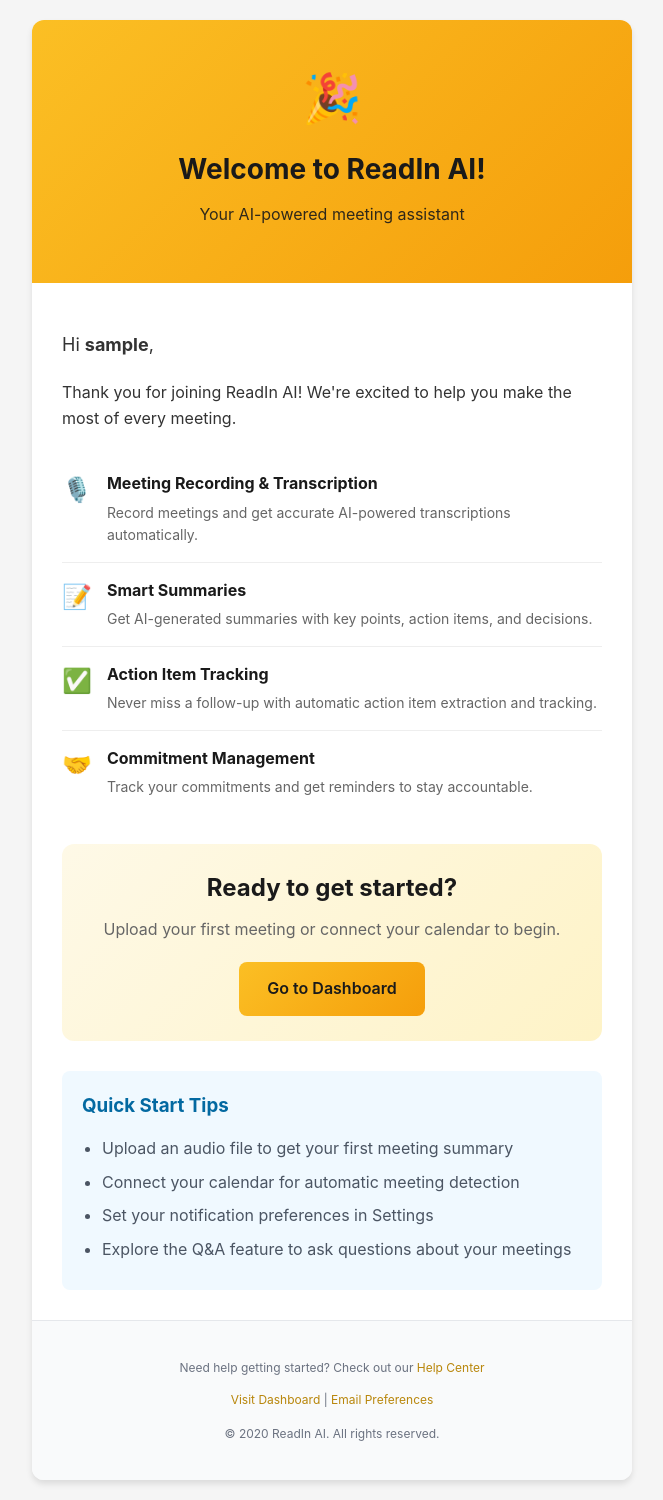
After one commit to derickjoseph8/readin-ai, a Python web app: template backend/templates/welcome.html in a window 1280 px wide. The commit adds this page. Shown: the whole page, without its empty margins (308-971 px from the left). Run offline with Jinja, Linux system fonts and the light colour scheme; the template is opened without the code that fills it: most values are stand-ins (such as "Sample title", 1, 10 or a date in 2020).

Commit message:
Add password reset flow and improved email templates
- Add forgot-password and reset-password API endpoints
- Create welcome.html and password_reset.html email templates
- Update all email templates with light backgrounds and user name greetings
- Add password_reset_token and password_reset_expires fields to User model
- Send welcome email on user registration
- Send security alert on password reset

Co-Authored-By: Claude Opus 4.5 <noreply@anthropic.com>

```diff
--- a/backend/models.py
+++ b/backend/models.py
@@ -164,6 +164,10 @@ class User(Base):
     # Account deletion scheduling
     deletion_requested = Column(Boolean, default=False)
     deletion_scheduled = Column(DateTime, nullable=True)
+
+    # Password reset
+    password_reset_token = Column(String(64), nullable=True, index=True)
+    password_reset_expires = Column(DateTime, nullable=True)
 
     # Additional user tracking
     last_login = Column(DateTime, nullable=True)
--- /dev/null
+++ b/backend/templates/welcome.html
@@ -0,0 +1,204 @@
+<!DOCTYPE html>
+<html>
+<head>
+    <meta charset="utf-8">
+    <meta name="viewport" content="width=device-width, initial-scale=1.0">
+    <title>Welcome to ReadIn AI</title>
+    <style>
+        body {
+            font-family: -apple-system, BlinkMacSystemFont, 'Segoe UI', Roboto, Oxygen, Ubuntu, sans-serif;
+            line-height: 1.6;
+            color: #333;
+            max-width: 600px;
+            margin: 0 auto;
+            padding: 0;
+            background-color: #f5f5f5;
+        }
+        .container {
+            background: #ffffff;
+            margin: 20px auto;
+            border-radius: 12px;
+            overflow: hidden;
+            box-shadow: 0 4px 6px rgba(0, 0, 0, 0.1);
+        }
+        .header {
+            background: linear-gradient(135deg, #fbbf24, #f59e0b);
+            color: #1a1a1a;
+            padding: 40px 30px;
+            text-align: center;
+        }
+        .header .icon {
+            font-size: 48px;
+            margin-bottom: 10px;
+        }
+        .header h1 {
+            margin: 0;
+            font-size: 28px;
+        }
+        .header .subtitle {
+            margin-top: 10px;
+            font-size: 16px;
+            opacity: 0.9;
+        }
+        .content {
+            padding: 30px;
+        }
+        .greeting {
+            font-size: 18px;
+            margin-bottom: 20px;
+        }
+        .feature-list {
+            margin: 25px 0;
+        }
+        .feature {
+            display: flex;
+            align-items: flex-start;
+            padding: 15px 0;
+            border-bottom: 1px solid #eee;
+        }
+        .feature:last-child {
+            border-bottom: none;
+        }
+        .feature .icon {
+            font-size: 24px;
+            margin-right: 15px;
+            flex-shrink: 0;
+        }
+        .feature .text h3 {
+            margin: 0 0 5px 0;
+            font-size: 16px;
+            color: #1a1a1a;
+        }
+        .feature .text p {
+            margin: 0;
+            font-size: 14px;
+            color: #666;
+        }
+        .cta-section {
+            text-align: center;
+            margin: 30px 0;
+            padding: 25px;
+            background: linear-gradient(135deg, #fef9e7, #fef3c7);
+            border-radius: 12px;
+        }
+        .cta-section h2 {
+            margin: 0 0 10px 0;
+            color: #1a1a1a;
+        }
+        .cta-section p {
+            margin: 0 0 20px 0;
+            color: #666;
+        }
+        .btn {
+            display: inline-block;
+            background: linear-gradient(135deg, #fbbf24, #f59e0b);
+            color: #1a1a1a;
+            padding: 14px 28px;
+            border-radius: 8px;
+            text-decoration: none;
+            font-weight: 600;
+        }
+        .tips-section {
+            background: #f0f9ff;
+            border-radius: 8px;
+            padding: 20px;
+            margin-top: 25px;
+        }
+        .tips-section h3 {
+            margin: 0 0 15px 0;
+            color: #0369a1;
+        }
+        .tips-section ul {
+            margin: 0;
+            padding-left: 20px;
+        }
+        .tips-section li {
+            margin: 8px 0;
+            color: #4b5563;
+        }
+        .footer {
+            background: #f9fafb;
+            color: #6b7280;
+            padding: 25px;
+            text-align: center;
+            font-size: 12px;
+            border-top: 1px solid #e5e7eb;
+        }
+        .footer a {
+            color: #b8860b;
+            text-decoration: none;
+        }
+    </style>
+</head>
+<body>
+    <div class="container">
+        <div class="header">
+            <div class="icon">🎉</div>
+            <h1>Welcome to ReadIn AI!</h1>
+            <p class="subtitle">Your AI-powered meeting assistant</p>
+        </div>
+
+        <div class="content">
+            <p class="greeting">Hi <strong>{{ user_name }}</strong>,</p>
+
+            <p>Thank you for joining ReadIn AI! We're excited to help you make the most of every meeting.</p>
+
+            <div class="feature-list">
+                <div class="feature">
+                    <span class="icon">🎙️</span>
+                    <div class="text">
+                        <h3>Meeting Recording & Transcription</h3>
+                        <p>Record meetings and get accurate AI-powered transcriptions automatically.</p>
+                    </div>
+                </div>
+                <div class="feature">
+                    <span class="icon">📝</span>
+                    <div class="text">
+                        <h3>Smart Summaries</h3>
+                        <p>Get AI-generated summaries with key points, action items, and decisions.</p>
+                    </div>
+                </div>
+                <div class="feature">
+                    <span class="icon">✅</span>
+                    <div class="text">
+                        <h3>Action Item Tracking</h3>
+                        <p>Never miss a follow-up with automatic action item extraction and tracking.</p>
+                    </div>
+                </div>
+                <div class="feature">
+                    <span class="icon">🤝</span>
+                    <div class="text">
+                        <h3>Commitment Management</h3>
+                        <p>Track your commitments and get reminders to stay accountable.</p>
+                    </div>
+                </div>
+            </div>
+
+            <div class="cta-section">
+                <h2>Ready to get started?</h2>
+                <p>Upload your first meeting or connect your calendar to begin.</p>
+                <a href="{{ dashboard_url }}" class="btn">Go to Dashboard</a>
+            </div>
+
+            <div class="tips-section">
+                <h3>Quick Start Tips</h3>
+                <ul>
+                    <li>Upload an audio file to get your first meeting summary</li>
+                    <li>Connect your calendar for automatic meeting detection</li>
+                    <li>Set your notification preferences in Settings</li>
+                    <li>Explore the Q&A feature to ask questions about your meetings</li>
+                </ul>
+            </div>
+        </div>
+
+        <div class="footer">
+            <p>Need help getting started? Check out our <a href="{{ help_url }}">Help Center</a></p>
+            <p>
+                <a href="{{ app_url }}">Visit Dashboard</a> |
+                <a href="{{ preferences_url }}">Email Preferences</a>
+            </p>
+            <p style="margin-top: 15px;">&copy; {{ year }} ReadIn AI. All rights reserved.</p>
+        </div>
+    </div>
+</body>
+</html>
```
Also changed, not shown: backend/main.py (+122 -1 lines), backend/services/email_service.py (+16 -94 lines), backend/templates/commitment_reminder.html (+4 -3 lines), backend/templates/meeting_summary.html (+7 -3 lines), backend/templates/password_reset.html (added, +167 -0 lines), backend/templates/pre_meeting_briefing.html (+7 -3 lines), backend/templates/weekly_digest.html (+4 -3 lines).
